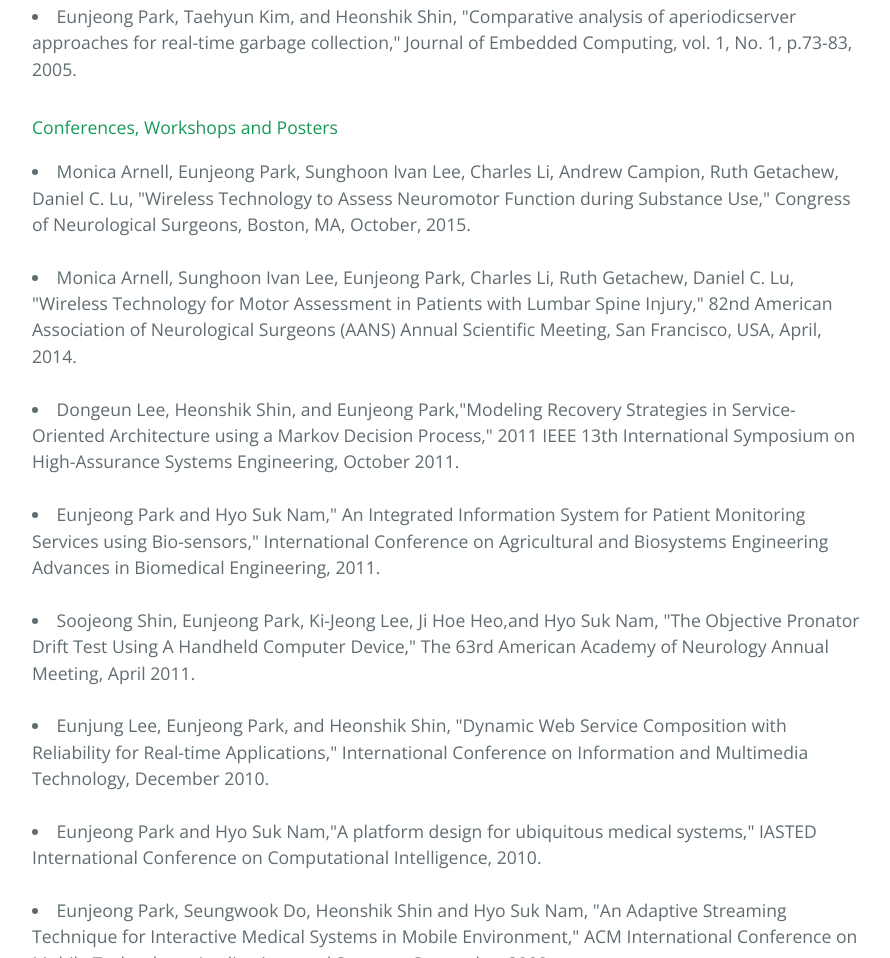
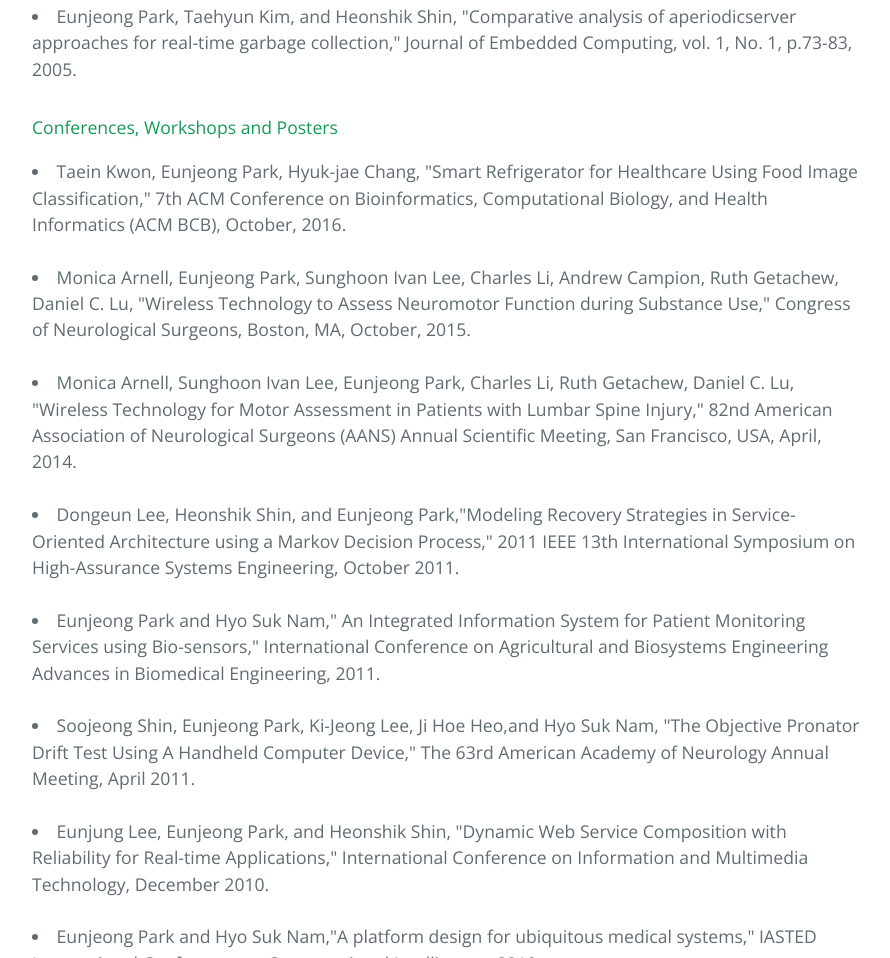
Before and after one commit to papagen3/Eunjeong-Park, a plain HTML site: page index.html in a window 1280 px wide. Shown: the part 4501-5459 px from the top of the page, without its empty margins (192-1082 px from the left). Drawn offline with nearby package versions, Linux system fonts and the light colour scheme.

Commit message:
Update index.html

```diff
--- a/index.html
+++ b/index.html
@@ -196,7 +196,8 @@
 
 <h4>
 <a id="conferences-workshops-and-posters" class="anchor" href="#conferences-workshops-and-posters" aria-hidden="true"><span aria-hidden="true" class="octicon octicon-link"></span></a>Conferences, Workshops and Posters</h4>
-<p><li> Monica Arnell, Eunjeong Park, Sunghoon Ivan Lee, Charles Li, Andrew Campion, Ruth Getachew, Daniel C. Lu, "Wireless Technology to Assess Neuromotor Function during Substance Use," Congress of Neurological Surgeons, Boston, MA, October, 2015.</li>
+<p><li> Taein Kwon, Eunjeong Park, Hyuk-jae Chang, "Smart Refrigerator for Healthcare Using Food Image Classification," 7th ACM Conference on Bioinformatics, Computational Biology, and Health Informatics (ACM BCB), October, 2016.</li>
+<br><li> Monica Arnell, Eunjeong Park, Sunghoon Ivan Lee, Charles Li, Andrew Campion, Ruth Getachew, Daniel C. Lu, "Wireless Technology to Assess Neuromotor Function during Substance Use," Congress of Neurological Surgeons, Boston, MA, October, 2015.</li>
 <br><li> Monica Arnell, Sunghoon Ivan Lee, Eunjeong Park, Charles Li, Ruth Getachew, Daniel C. Lu, "Wireless Technology for Motor Assessment in Patients with Lumbar Spine Injury," 82nd American Association of Neurological Surgeons (AANS) Annual Scientific Meeting, San Francisco, USA, April, 2014.</li>
 <br><li> Dongeun Lee, Heonshik Shin, and Eunjeong Park,"Modeling Recovery Strategies in Service-Oriented Architecture using a Markov Decision Process," 2011 IEEE 13th International Symposium on High-Assurance Systems Engineering, October 2011.</li>
 <br><li>Eunjeong Park and Hyo Suk Nam," An Integrated Information System for Patient Monitoring Services using Bio-sensors," International Conference on Agricultural and Biosystems Engineering Advances in Biomedical Engineering, 2011.</li>
```
